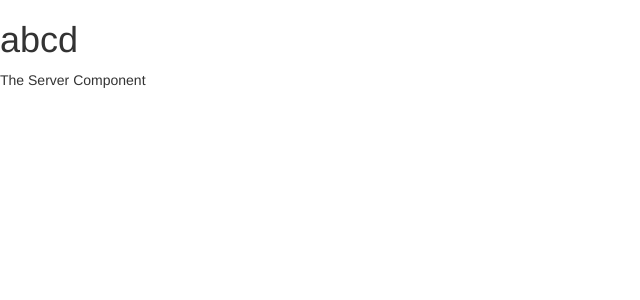
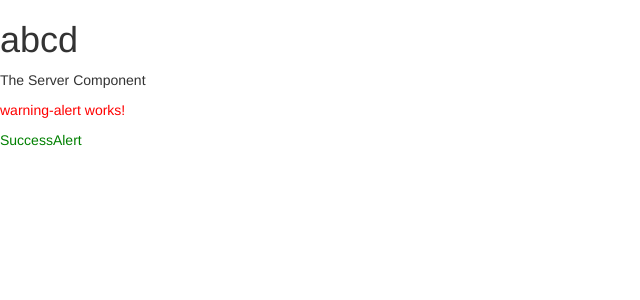
Before and after one commit to mishti04/Angular, an Angular app: page / in a window 1280 px wide. Shown: the top 300 px of the page, without its empty margins (0-640 px from the left). Built offline with nearby package versions, Linux system fonts and the light colour scheme.

Commit message:
new components with diff types of selectors

```diff
--- a/src/app/app.component.html
+++ b/src/app/app.component.html
@@ -1,2 +1,8 @@
 <h1>abcd</h1>
 <app-server></app-server>
+
+<!--Uses element selector -->
+<app-warning-alert> </app-warning-alert>
+
+<!--uses class selector -->
+<div class ="success-Alert"> </div>
--- a/src/app/successAlert/successAlertComponent.ts
+++ b/src/app/successAlert/successAlertComponent.ts
@@ -2,11 +2,10 @@ import { Component } from "@angular/core";
 
 @Component({
     selector: '.success-Alert',
-    template: `<div class =".success-Alert"> SuccessAlert</div>
-    <div class =".success-Alert"> WarningAlert</div>`,
+    template: `<div> SuccessAlert</div>`,
     styles:`div {
-        color: darkblue;
-      }
+      color: green;
+    }
       `
 })
 
--- a/src/app/warning-alert/warning-alert.component.css
+++ b/src/app/warning-alert/warning-alert.component.css
@@ -1,3 +1,3 @@
 p {
-    color: darkblue;
+    color: red;
   }
```
Also changed, not shown: 1 other file (tests, documents, lock files or other folders).
